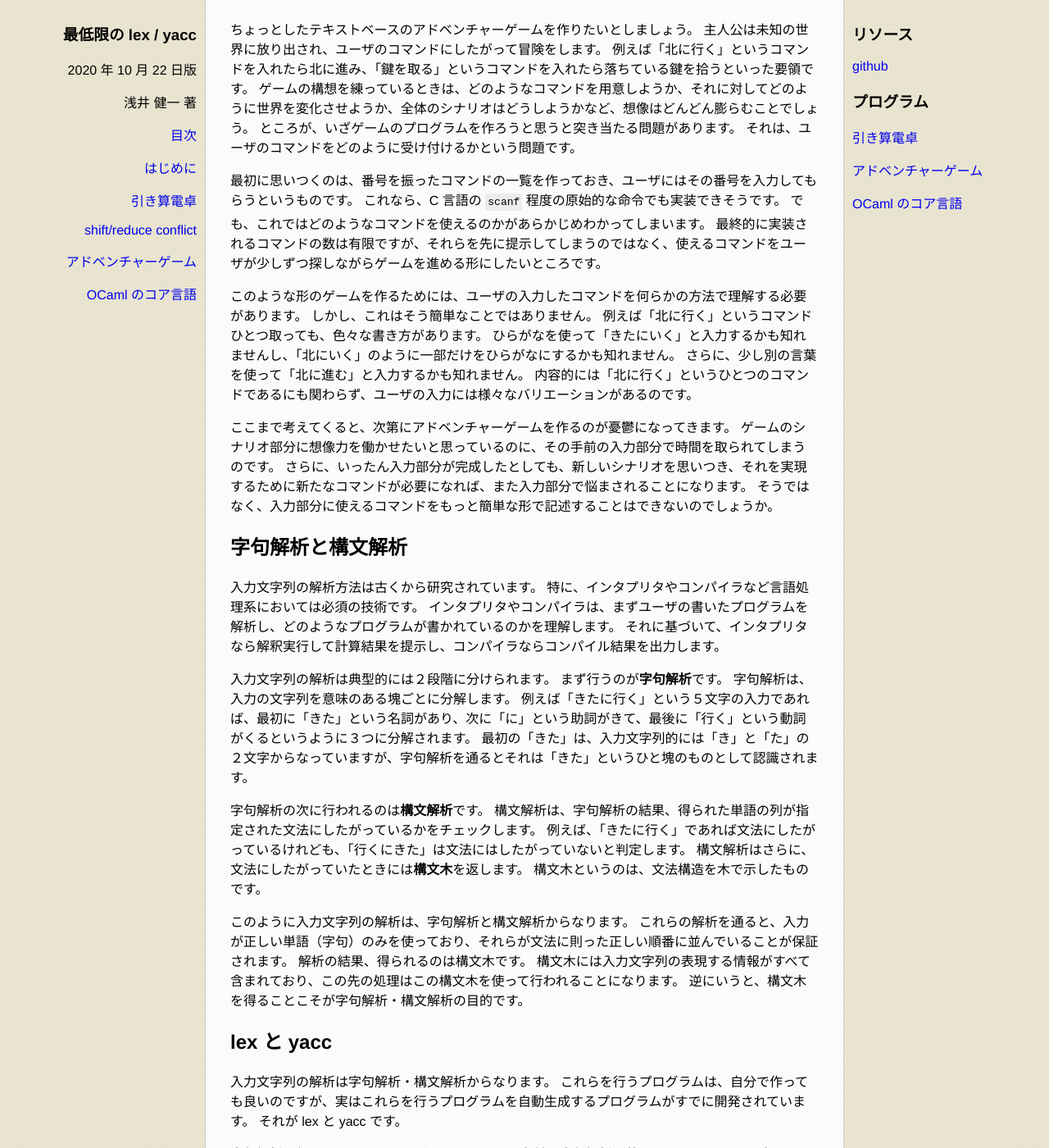
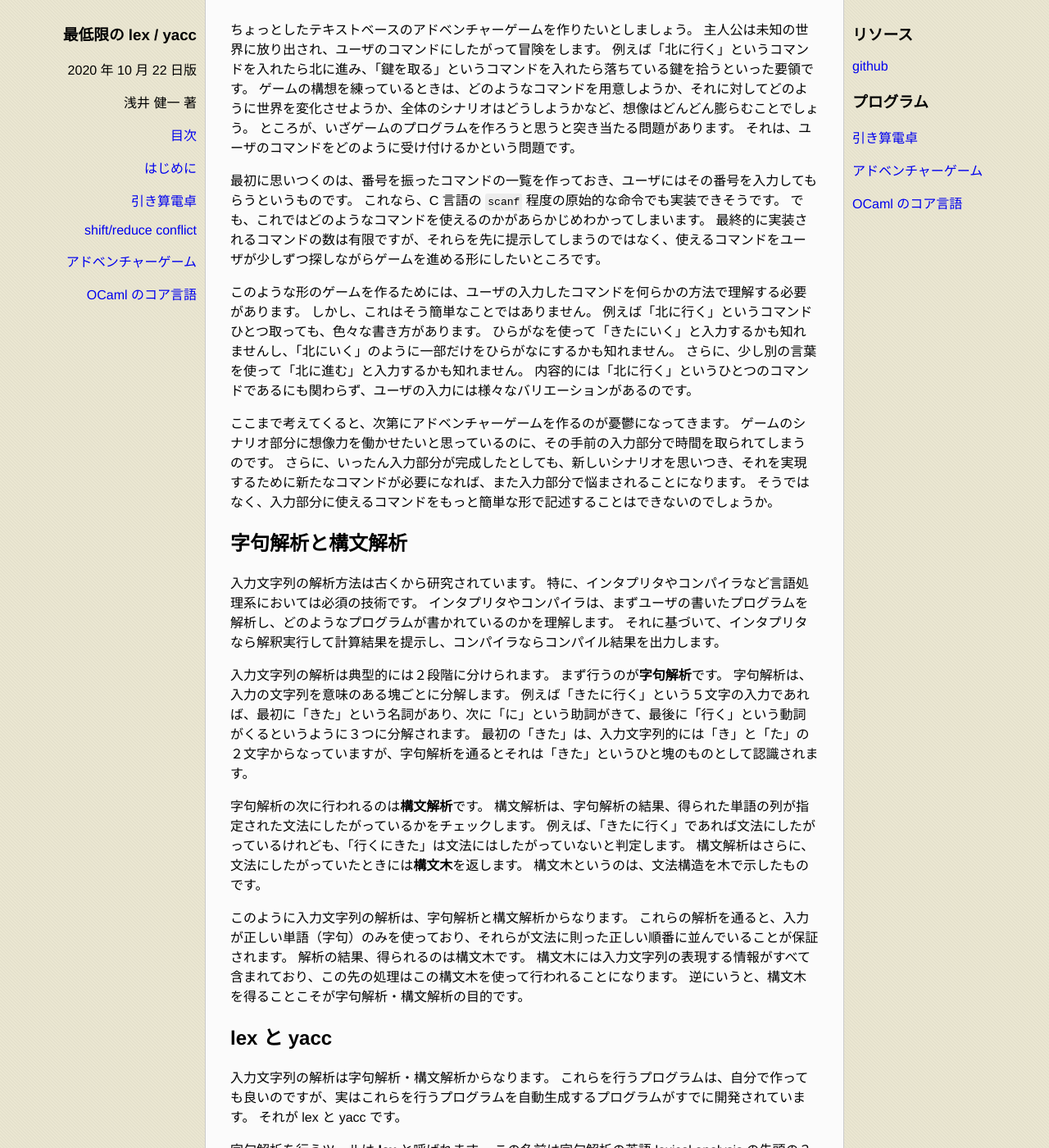
Before and after one commit to kenichi-asai/lex-yacc, a Jekyll site: the page built from docs/index.md, in a window 1280 px wide and 1400 px high, scrolled down 2231 px. Shown: the whole window at 82% size. Built offline with Jekyll 4.4.1, drawn with Linux system fonts in a browser that asks for light colours.

Commit message:
change line-height from 2 to 1.2

```diff
--- a/docs/assets/stylesheets/styles.css
+++ b/docs/assets/stylesheets/styles.css
@@ -128,7 +128,7 @@
     background-color: #ececec;
     border-radius: 3px;
     padding: 3px;
-    line-height: 2;
+    line-height: 1.2;
 }
 
 a {
```
